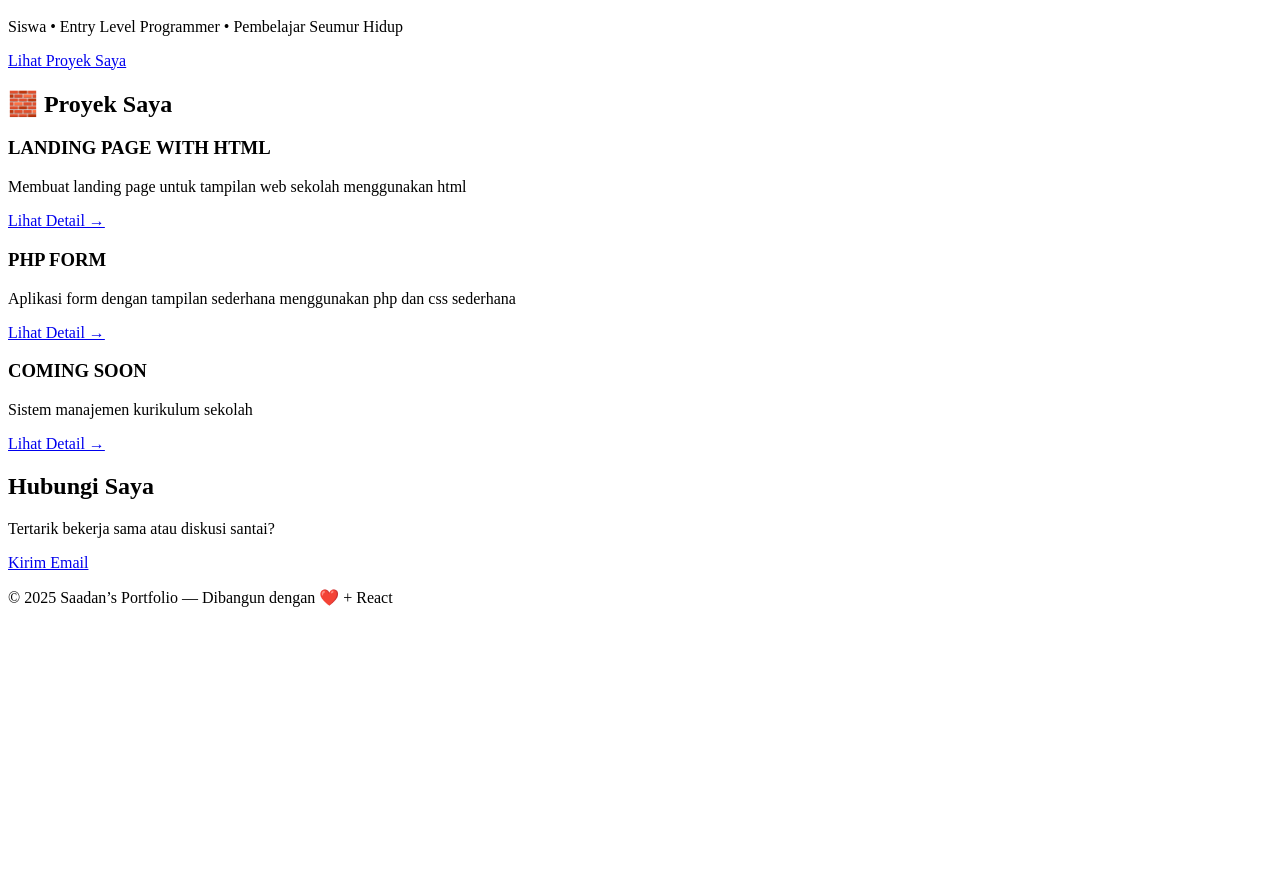
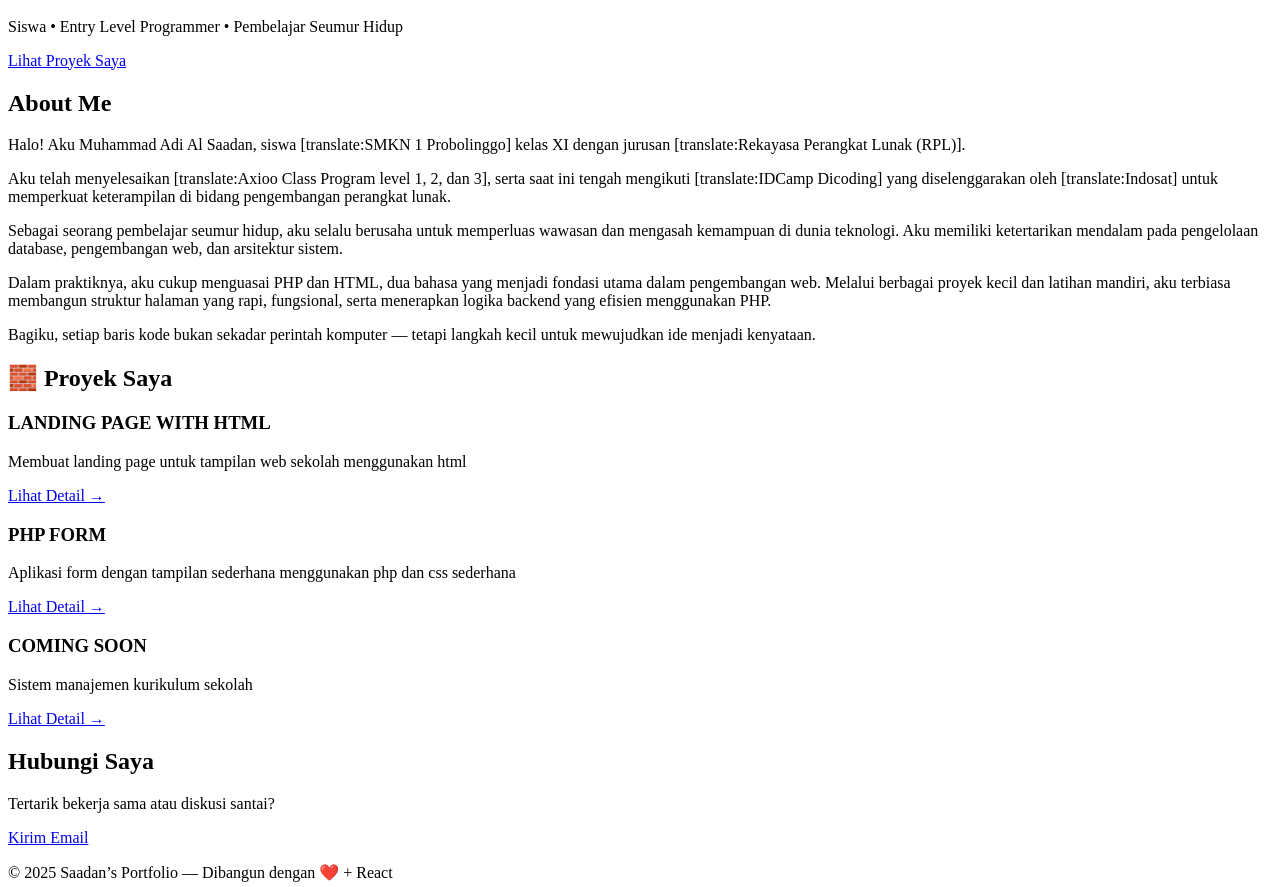
Before and after one commit to Adidi0830/my-portfolio, a React (Create React App) app: page / in a window 1280 px wide. Shown: the part 1453-2340 px from the top of the page. Before the commit the page ends 2076 px from the top, so only its background shows below. Built offline with nearby package versions, Linux system fonts and the light colour scheme.

Commit message:
Menambahkan function baru di App.js

```diff
--- a/src/App.js
+++ b/src/App.js
@@ -11,6 +11,7 @@ function App() {
     <>
       <Navbar />
       <Hero />
+      <Aboutme/>
       <Projects />
       <Contact />
       <Footer />
```
